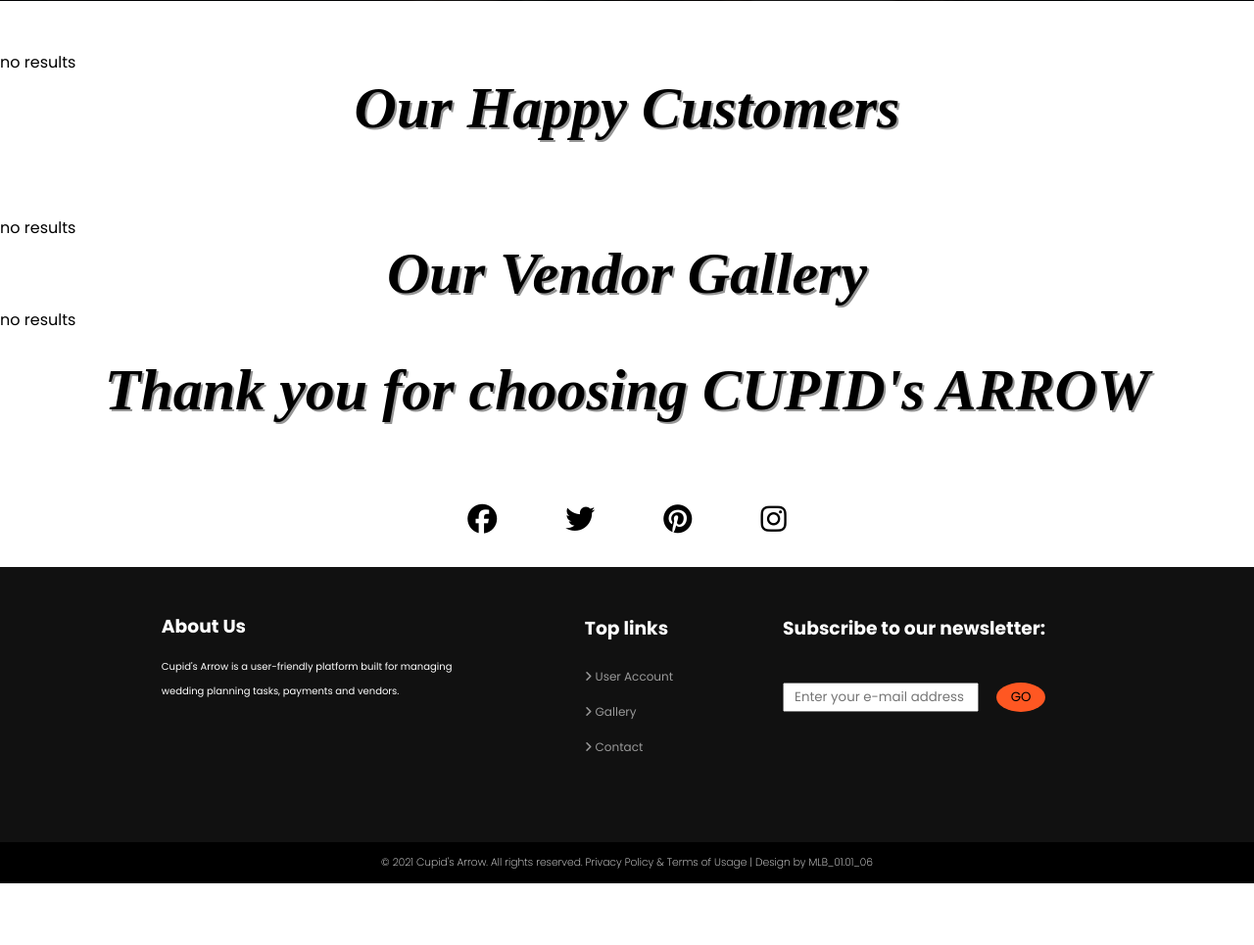
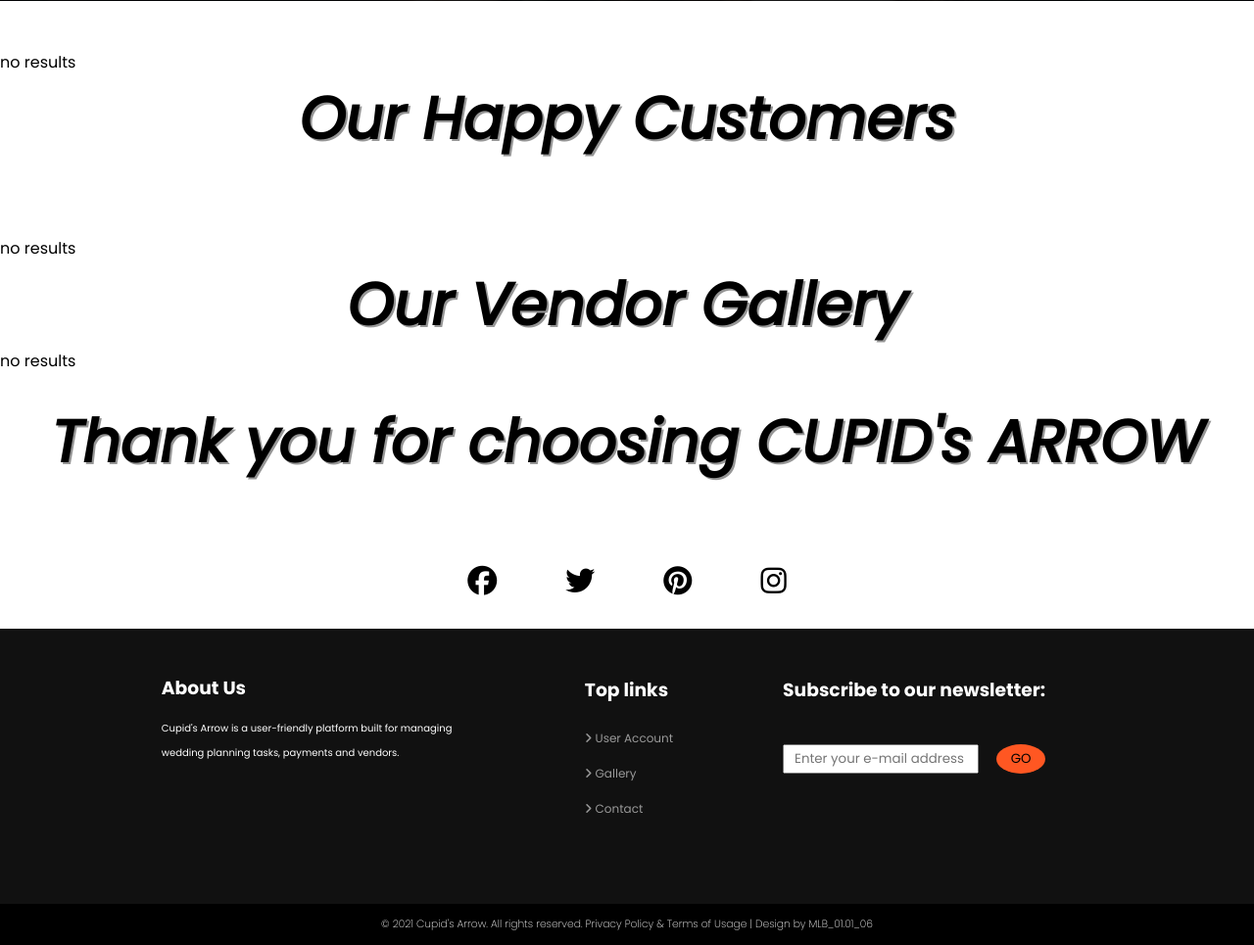
Before and after one commit to christancf/wedding-planning-system, a PHP site: page /wedding-planning-system/gallery-cha.php in a window 1280 px wide. Shown: the part 599-1564 px from the top of the page at 98% size. Before the commit the page ends 1501 px from the top, so only its background shows below. Run offline with PHP 8.4, Linux system fonts and the light colour scheme; data that the repository does not hold is empty; some libraries are stand-ins or nearby versions.

Commit message:
Update gallery-cha.css

```diff
--- a/styles/gallery-cha.css
+++ b/styles/gallery-cha.css
@@ -4,7 +4,6 @@
 	color:black;
 	font-size:45px;
 	letter-spacing:2px;
-	font-family: "Times New Roman", Times, serif;
 }
 
 .ct_slides{
@@ -85,6 +84,5 @@
 
 #ven1{
    font-size:60px;
-   font-family: "Times New Roman", Times, serif;
    text-shadow: 2px 2px #969696;
 }
```
